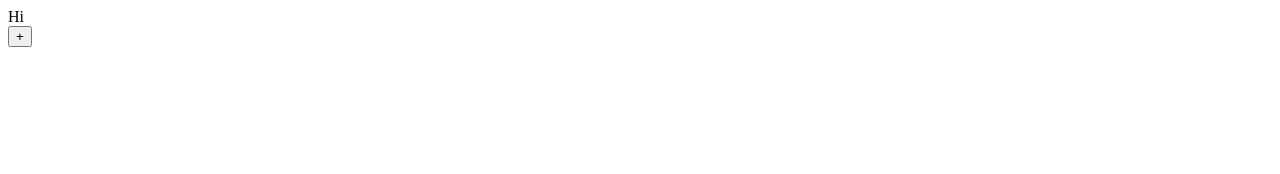
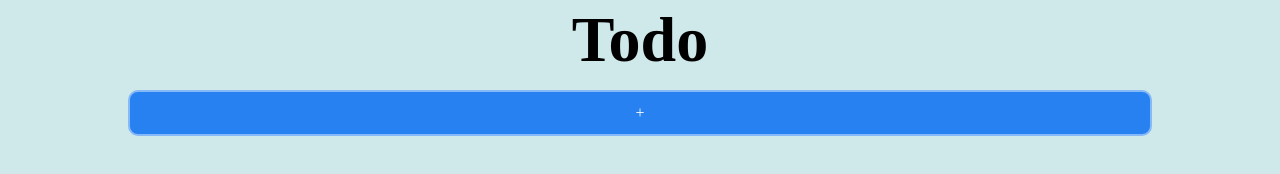
Before and after one commit to m1ra-san/project_todolist, a website built with webpack: page src/template.html in a window 1280 px wide. Built offline with nearby package versions, Linux system fonts and the light colour scheme.

Commit message:
Add simple styles

```diff
--- a/src/index.js
+++ b/src/index.js
@@ -1,3 +1,4 @@
+import './style.css';
 import { TodoCreate } from './creation.js';
 import {
   addTodo,
@@ -48,7 +49,8 @@ function renderTodos(task, showDone) {
 
   undoneTask.forEach((element) => {
     const taskCard = document.createElement('div');
-    taskCard.style.backgroundColor = 'rgb(0, 0, 255)';
+    // taskCard.style.backgroundColor = 'rgb(0, 0, 255)';
+    taskCard.classList.add('undone', 'taskcard');
     taskCard.setAttribute('data-idtask', element.taskId);
 
     const taskTitle = document.createElement('h2');
@@ -100,11 +102,12 @@ function renderTodos(task, showDone) {
     library.appendChild(taskCard);
   });
 
-  if (showDone) {
+  if (!showDone) {
     const doneTask = task.filter((t) => t.state === true);
     doneTask.forEach((element) => {
       const donetaskCard = document.createElement('div');
-      donetaskCard.style.backgroundColor = 'rgba(26, 255, 0, 1)';
+      // donetaskCard.style.backgroundColor = 'rgba(26, 255, 0, 1)';
+      donetaskCard.classList.add('done', 'taskcard');
       donetaskCard.setAttribute('data-idtask', element.taskId);
 
       const taskTitle = document.createElement('h2');
--- /dev/null
+++ b/src/style.css
@@ -0,0 +1,76 @@
+* {
+  /* outline: 2px solid red; */
+  margin: 0;
+  padding: 0;
+}
+
+:root {
+  --header-h: clamp(2rem, 10vh, 200px);
+  --h1: clamp(2rem, 5vw, 4rem);
+  --titles: clamp(2rem, 4vw, 4rem);
+  --texts: clamp(1rem, 3vw, 3rem);
+}
+
+h1 {
+  font-size: var(--h1);
+}
+
+body {
+  background-color: rgb(207, 232, 234);
+  display: flex;
+  flex-direction: column;
+  justify-content: center;
+  align-items: center;
+}
+
+header {
+  height: var(--header-h);
+  flex-shrink: 0;
+  width: 100vw;
+  display: flex;
+  justify-content: center;
+  align-items: center;
+}
+
+.container {
+  flex: 1;
+  min-height: calc(100vh - var(--header-h));
+  overflow-y: auto;
+  width: 80vw;
+}
+
+.taskcard {
+  height: 100px;
+  background-color: rgb(219, 219, 219);
+  padding: 15px;
+  border-radius: 10px;
+  border: 2px solid rgba(83, 110, 145, 0.582);
+}
+
+.library {
+  display: flex;
+  flex-direction: column;
+  gap: 10px;
+}
+
+.addbutton {
+  display: flex;
+  align-items: center;
+  justify-content: center;
+  width: 100%;
+  padding: 0.75rem 1rem;
+  background-color: rgb(39, 129, 240);
+  color: white;
+  border-radius: 10px;
+  border: 2px solid rgba(255, 255, 255, 0.438);
+  box-sizing: border-box;
+  margin: 10px 0;
+}
+
+.done {
+  box-shadow: inset 7px -4px 0px 0px #01ff01;
+}
+
+.undone {
+  box-shadow: inset 7px -4px 0px 0px #ff0000;
+}
--- a/src/template.html
+++ b/src/template.html
@@ -6,10 +6,12 @@
     <title>Document</title>
   </head>
   <body>
-    Hi
+    <header>
+      <h1>Todo</h1>
+    </header>
 
     <div class="container">
-      <button id="addbutton">+</button>
+      <div id="addbutton" class="addbutton">+</div>
       <form id="formAddTodo">
         <dialog class="input-dialog">
           <label for="title">Title:</label
```
